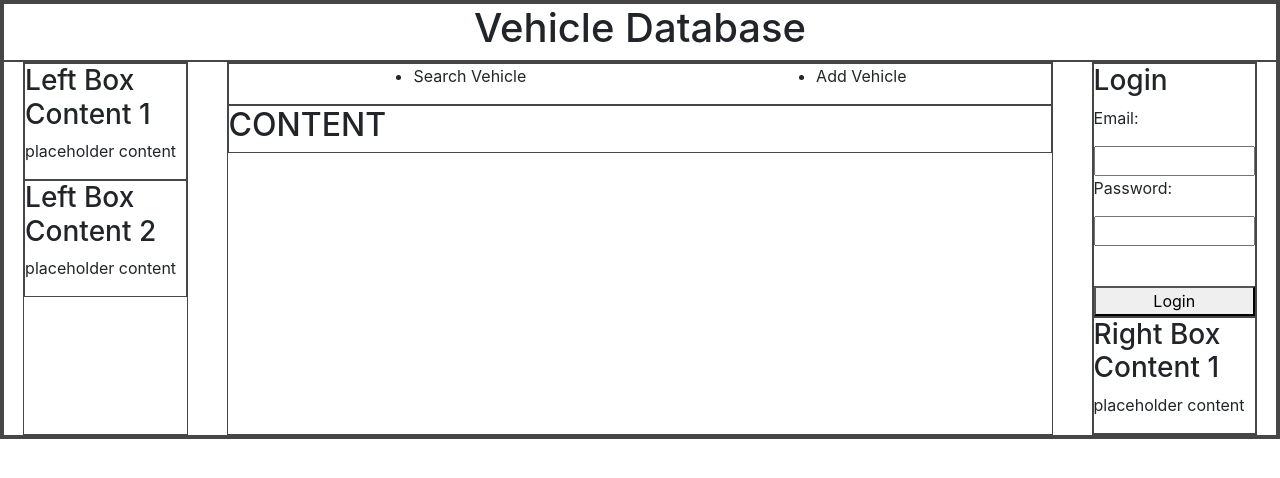
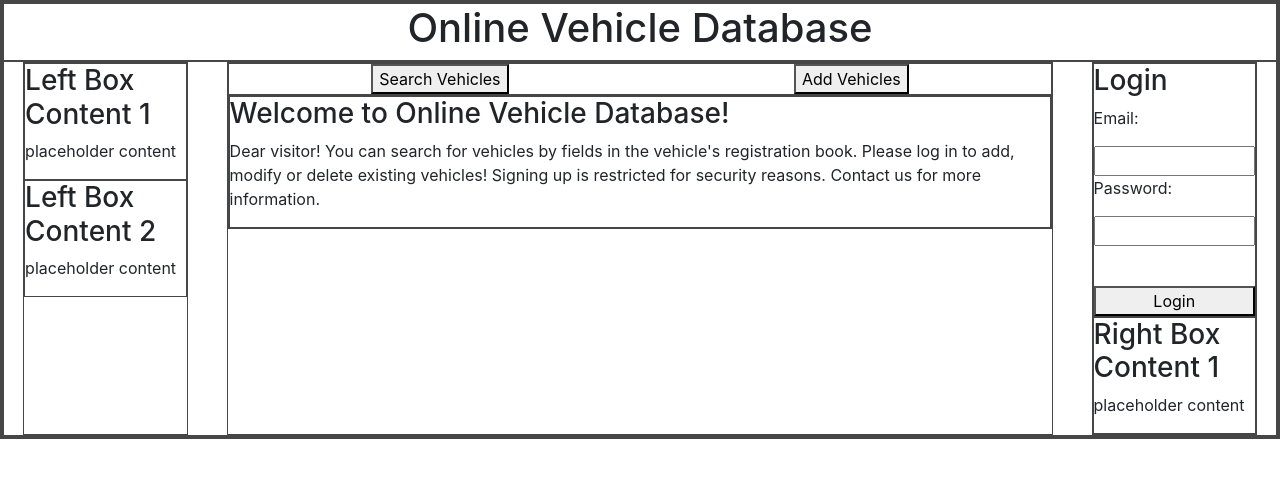
Before and after one commit to Kosa103/vehicles-app, a React (Create React App) app: page / in a window 1280 px wide. Shown: the top 478 px of the page. Built offline with nearby package versions, Linux system fonts and the light colour scheme.

Commit message:
cleaning app: shifting responsibilities

```diff
--- a/src/App.css
+++ b/src/App.css
@@ -29,7 +29,7 @@ div {
           width: 65%;
       }
 
-          .options-bar-list {
+          .options-bar-box {
               display: flex;
               flex-direction: row;
               justify-content: space-around;
--- a/src/App.js
+++ b/src/App.js
@@ -1,21 +1,52 @@
 import './App.css';
 import React from "react";
 
-function FormField(props) {
-  const title = props.title;
-  const id = title.split("] ")[1].toLowerCase().replace(" ", "-").replace(":", "");
 
+function ContentWelcomePage() {
   return (
-    <div className="form-field">
-      <p>{title}</p>
-      <input type="text" size="40" maxLength="40" className="input form-field" id={`input-${id}`} />
+    <div className="content-box welcome-page">
+      <h3>Welcome to Online Vehicle Database!</h3>
+      <p>Dear visitor! You can search for vehicles by fields in the vehicle's registration book. Please log in to add, modify or delete existing vehicles! Signing up is restricted for security reasons. Contact us for more information.</p>
     </div>
   );
 }
 
-function VehicleForm() {
+
+function ContentSearchVehicles(props) {
+  const searchParameterOptions = ["[A] Registration number", "[B] Date of first registration", "[D.1] Brand", "[D.2] Type", "[D.3] Model", "[P.1] Displacement",
+  "[P.5] Engine code", "[0] Eurotax code", "[P.2] Engine power", "[E] Chassis number", "[P.3] Fuel type", "[J] Vehicle category", "[G] Empty Weight",
+  "[F.1] Maximum Weight", "[K] Type acknowledgement number", "[I] Date of first registration in hungary", "[00] Year of manufacturing", "[R] Color",
+  "[V.9] Environmental class", "[S.1] Number of seats", "[C.1.1] Last name or company name", "[C.1.2] First name", "[C.1.3] Address", "[C.1.4] Ownership type"];
+
+  function renderSearchOptions(options) {
+    const optionFields = options.map((option, idx) => {
       return (
-    <div className="form-box">
+        <option key={`key-${option}`}>{option}</option>
+      );
+    });
+    return optionFields;
+  }
+
+  return (
+    <div>
+      <div className="search-field-box">
+        <p>Search by: </p>
+        <select>
+          {renderSearchOptions(searchParameterOptions)}
+        </select>
+      </div>
+      <div className="search-field-box">
+        <input type="text" size="40" maxLength="40" className="input search-field" id="search-field-vehicle" />
+        <button className="button search" id="search-button-vehicle">SEARCH</button>
+      </div>
+    </div>
+  );
+}
+
+
+function ContentAddVehicles() {
+  return (
+    <div className="content-box form-box">
       <div className="form-page">
         <div className="form-subpage">
           <FormField title="[A] Registration number:" />
@@ -63,40 +94,47 @@ function VehicleForm() {
   );
 }
 
-function OptionsBar() {
+
+function FormField(props) {
+  const title = props.title;
+  const id = title.split("] ")[1].toLowerCase().replace(" ", "-").replace(":", "");
+
   return (
-    <div className="options-bar-box">
-      <ul className="options-bar-list">
-        <li className="button options">Search Vehicle</li>
-        <li className="button options inactive">Add Vehicle</li>
-      </ul>
+    <div className="form-field">
+      <p>{title}</p>
+      <input type="text" size="40" maxLength="40" className="input form-field" id={`input-${id}`} />
     </div>
   );
 }
 
-function SearchBox() {
+
+function OptionsBar(props) {
+  const changeContent = props.changeContent;
+
   return (
-    <div>
-      <button className="button search-by" id="search-by-button-vehicle">Search by: </button>
-      <div className="search-field-box">
-        <input type="text" size="40" maxLength="40" className="input search-field" id="search-field-vehicle" />
-        <button className="button search" id="search-button-vehicle"></button>
-      </div>
+    <div className="options-bar-box">
+      <button className="button options-button" onClick={() => changeContent("ContentSearchVehicles")}>Search Vehicles</button>
+      <button className="button options-button inactive">Add Vehicles</button>
     </div>
   );
 }
 
-function LoginBox(props) {
-  const loggedIn = props.loggedIn;
-  const userName = props.userName;
-  const loginError = props.loginError;
-  const loginName = props.loginFields.loginName;
-  const loginPassword = props.loginFields.loginPassword;
-  const attemptLogin = props.attemptLogin;
-  const attemptLogout = props.attemptLogout;
+
+function LoginBoxAuth(props) {
+  const changeAuth = props.changeAuth;
+
+  function attemptLogout() {
+    sessionStorage.removeItem("res");
+    changeAuth(false);
+  }
 
   function renderLoginBox() {
-    if (loggedIn) {
+    const userData = sessionStorage.getItem("res");
+    let userName = "";
+
+    if (userData !== null) {
+      userName = JSON.parse(userData).user.username;
+    }
     return (
       <>
         <p>Logged in as:</p>
@@ -109,33 +147,7 @@ function LoginBox(props) {
         </button>
       </>
     );
-    } else {
-      return (
-        <>
-          <h3>Login</h3>
-          <p>Email:</p>
-          <input type="email" size="30" maxLength="30" autoComplete="off" className="input login-name" id="login-name" ref={loginName}/>
-          <p>Password:</p>
-          <input type="password" size="30" maxLength="30" autoComplete="off" className="input login-password" id="login-password" ref={loginPassword}/>
-          <p id="login-failed-message">Login failed!</p>
-          <button
-            className="button login-button"
-            id="login-submit-button"
-            onClick={() => attemptLogin()}>
-              Login
-          </button>
-        </>
-      );
   }
-  }
-
-  React.useEffect(() => {
-    if (loginError) {
-      document.getElementById("login-failed-message").style.visibility = "visible";
-    } else {
-      document.getElementById("login-failed-message").style.visibility = "hidden";
-    }
-  }, [loginError]);
 
   return (
     <div className="login-box">
@@ -144,32 +156,24 @@ function LoginBox(props) {
   );
 }
 
-function App() {
-  const searchParameters = ["[A] Registration number", "[B] Date of first registration", "[D.1] Brand", "[D.2] Type", "[D.3] Model", "[P.1] Displacement",
-  "[P.5] Engine code", "[0] Eurotax code", "[P.2] Engine power", "[E] Chassis number", "[P.3] Fuel type", "[J] Vehicle category", "[G] Empty Weight",
-  "[F.1] Maximum Weight", "[K] Type acknowledgement number", "[I] Date of first registration in hungary", "[00] Year of manufacturing", "[R] Color",
-  "[V.9] Environmental class", "[S.1] Number of seats", "[C.1.1] Last name or company name", "[C.1.2] First name", "[C.1.3] Address", "[C.1.4] Ownership type"];
 
-  const [loggedIn, setLoggedIn] = React.useState(false);
+function LoginBoxUnauth(props) {
+  const changeAuth = props.changeAuth;
+
   const [loginError, setLoginError] = React.useState(false);
-  const [userName, setUserName] = React.useState("");
 
-  const loginName = React.useRef(null);
+  const loginEmail = React.useRef(null);
   const loginPassword = React.useRef(null);
 
   async function attemptLogin() {
-    const loginNameValue = loginName.current.value;
+    const loginEmailValue = loginEmail.current.value;
     const loginPasswordValue = loginPassword.current.value;
 
-
-    if (loginNameValue.length < 1 || loginPasswordValue.length < 1) {
+    if (loginEmailValue.length < 1 || loginPasswordValue.length < 1) {
       attemptLogout();
     } else {
 
-      const loginData = {
-        identifier: loginNameValue,
-        password: loginPasswordValue
-      };
+      const loginData = { identifier: loginEmailValue, password: loginPasswordValue };
       const url = "http://borzalom.ddns.net:1000/auth/local";
       const options = {
         method: "POST",
@@ -178,7 +182,6 @@ function App() {
         },
         body: JSON.stringify(loginData)
       };
-
       let responseStatus = 0;
 
       const response = await fetch(url, options)
@@ -190,45 +193,80 @@ function App() {
 
       if (responseStatus >= 200 && responseStatus < 300) {
         try {
-          sessionStorage.setItem("tkn", response.jwt);
-          sessionStorage.setItem("uname", response.user.userName);
-          setUserName(response.user.username);
-          setLoggedIn(true);
+          sessionStorage.setItem("res", JSON.stringify(response));
+          changeAuth(true);
           setLoginError(false);
         } catch(err) {
+          attemptLogout();
           console.log(err);
-          attemptLogout();
         }
       } else {
-        attemptLogout();
+        sessionStorage.removeItem("res");
+        changeAuth(false);
+        setLoginError(true);
       }
     }
   }
 
   function attemptLogout() {
-    sessionStorage.removeItem("tkn");
-    sessionStorage.removeItem("uname");
-    setUserName("");
-    setLoggedIn(false);
+    sessionStorage.removeItem("res");
+    changeAuth(false);
     setLoginError(false);
   }
 
   React.useEffect(() => {
-    if (sessionStorage.getItem("tkn") !== null && sessionStorage.getItem("uname") !== null) {
-      setUserName(sessionStorage.getItem("uname"));
-      setLoggedIn(true);
-      setLoginError(false);
+    if (document.getElementById("login-failed-message") !== null) {
+      if (loginError) {
+        document.getElementById("login-failed-message").style.visibility = "visible";
       } else {
-      attemptLogout();
+        document.getElementById("login-failed-message").style.visibility = "hidden";
       }
-  });
+    }
+  }, [loginError]);
 
+  return (
+    <div className="login-box">
+      <h3>Login</h3>
+      <p>Email:</p>
+      <input type="email" size="30" maxLength="30" autoComplete="off" className="input login-email" id="login-email" ref={loginEmail}/>
+      <p>Password:</p>
+      <input type="password" size="30" maxLength="30" autoComplete="off" className="input login-password" id="login-password" ref={loginPassword}/>
+      <p id="login-failed-message">Login failed!</p>
+      <button
+        className="button login-button"
+        id="login-submit-button"
+        onClick={() => attemptLogin()}>
+        Login
+      </button>
+    </div>
+  );
+}
+
+
+function AppAuth(props) {
+  const changeAuth = props.changeAuth;
+
+  const [displayedContent, setDisplayedContent] = React.useState("ContentWelcomePage");
+
+  const authenticated = true;
+
+  function changeContent(currentContent) {
+    setDisplayedContent(currentContent);
+  }
+
+  function renderContent() {
+    if (displayedContent === "ContentWelcomePage") {
+      return <ContentWelcomePage />;
+    } else if (displayedContent === "ContentSearchVehicles") {
+      return <ContentSearchVehicles />;
+    }
+  }
 
   return (
     <div className=".container-fluid">
       <div className="app-main-box">
         <div className="title-box">
-          <h1 className="main-title">Vehicle Database</h1>
+          <h1 className="main-title">Online Vehicle Database</h1>
         </div>
         <div className="main-box">
           <div className="left-box">
@@ -242,19 +280,15 @@ function App() {
             </div>
           </div>
           <div className="center-box">
-            <OptionsBar />
+            <OptionsBar changeContent={changeContent} />
             <div className="content-box">
-              <h2>CONTENT</h2>
+              {renderContent()}
             </div>
           </div>
           <div className="right-box">
-            <LoginBox
-              loggedIn={loggedIn}
-              userName={userName}
-              loginError={loginError}
-              attemptLogin={attemptLogin}
-              attemptLogout={attemptLogout}
-              loginFields={{loginName: loginName, loginPassword: loginPassword}}
+            <LoginBoxAuth
+              authenticated={authenticated}
+              changeAuth={changeAuth}
             />
             <div className="right-content-box">
               <h3>Right Box Content 1</h3>
@@ -267,4 +301,82 @@ function App() {
   );
 }
 
+
+function AppUnauth(props) {
+  const changeAuth = props.changeAuth;
+
+  const [displayedContent, setDisplayedContent] = React.useState("ContentWelcomePage");
+
+  const authenticated = false;
+
+  function changeContent(currentContent) {
+    setDisplayedContent(currentContent);
+  }
+
+  function renderContent() {
+    if (displayedContent === "ContentWelcomePage") {
+      return <ContentWelcomePage />;
+    } else if (displayedContent === "ContentSearchVehicles") {
+      return <ContentSearchVehicles />;
+    }
+  }
+
+  return (
+    <div className=".container-fluid">
+      <div className="app-main-box">
+        <div className="title-box">
+          <h1 className="main-title">Online Vehicle Database</h1>
+        </div>
+        <div className="main-box">
+          <div className="left-box">
+            <div className="left-content-box">
+              <h3>Left Box Content 1</h3>
+              <p>placeholder content</p>
+            </div>
+            <div className="left-content-box">
+              <h3>Left Box Content 2</h3>
+              <p>placeholder content</p>
+            </div>
+          </div>
+          <div className="center-box">
+            <OptionsBar changeContent={changeContent} />
+            <div className="content-box">
+              {renderContent()}
+            </div>
+          </div>
+          <div className="right-box">
+            <LoginBoxUnauth
+              authenticated={authenticated}
+              changeAuth={changeAuth}
+            />
+            <div className="right-content-box">
+              <h3>Right Box Content 1</h3>
+              <p>placeholder content</p>
+            </div>
+          </div>
+        </div>
+      </div>
+    </div>
+  );
+}
+
+
+function App() {
+  const [authenticated, setAuthenticated] = React.useState(false);
+
+  React.useEffect(() => {
+    if (sessionStorage.getItem("res") !== null) {
+      const userData = JSON.parse(sessionStorage.getItem("res"));
+      if (userData.jwt !== null) {
+        setAuthenticated(true);
+      }
+    }
+  }, []);
+
+  return (authenticated ?
+  <AppAuth changeAuth={bool => setAuthenticated(bool)}/> :
+  <AppUnauth changeAuth={bool => setAuthenticated(bool)}/>);
+}
+
+
 export default App;
```
Also changed, not shown: 1 other file (tests, documents, lock files or other folders). Lines whose indentation alone changed are shown as unchanged.
